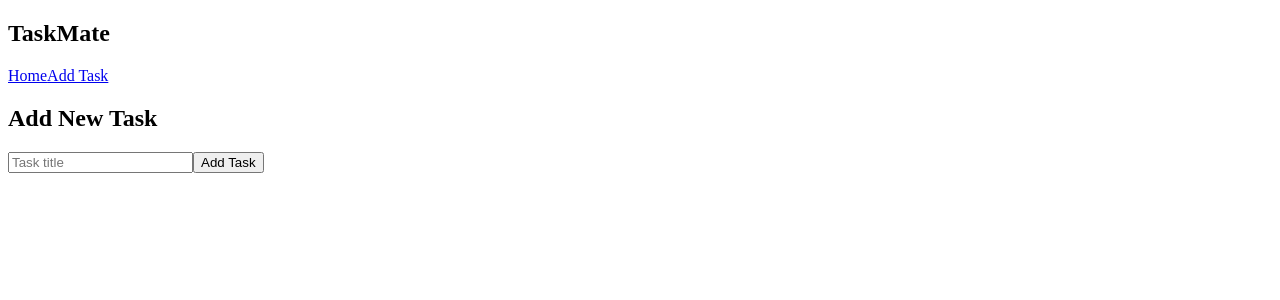
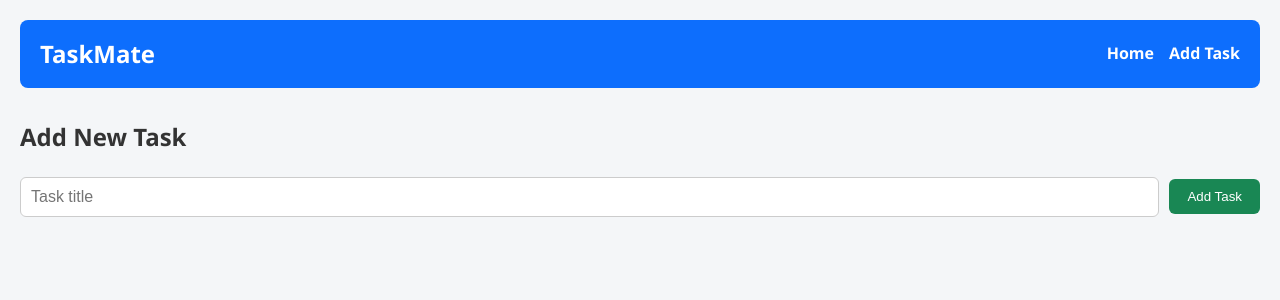
Before and after one commit to BKiptoo/Taskmate, a React (Create React App) app: page /add in a window 1280 px wide. Shown: the top 300 px of the page. Built offline with nearby package versions, Linux system fonts and the light colour scheme.

Commit message:
Refactor task data structure and enhance styling for improved UI/UX

```diff
--- a/db.json
+++ b/db.json
@@ -1,14 +1,24 @@
 {
   "tasks": [
-    {
-      "id": "1",
-      "title": "Learn React",
-      "completed": false
-    },
     {
       "id": "e286",
       "title": "hello",
       "completed": false
+    },
+    {
+      "id": "fbe9",
+      "title": "Home",
+      "completed": false
+    },
+    {
+      "id": "f878",
+      "title": "Learn React  Before next week",
+      "completed": false
+    },
+    {
+      "id": "c3ea",
+      "title": "nu",
+      "completed": false
     }
   ]
 }
--- a/src/App.css
+++ b/src/App.css
@@ -1,39 +1,127 @@
+* {
+  margin: 0;
+  padding: 0;
+  box-sizing: border-box;
+}
+
 body {
-  font-family: Arial;
+  font-family: "Segoe UI", sans-serif;
+  background-color: #f4f6f8;
+  color: #333;
+  line-height: 1.6;
   padding: 20px;
 }
 
+/* Navbar */
 .navbar {
+  background-color: #0d6efd;
+  color: white;
+  padding: 15px 20px;
+  margin-bottom: 30px;
   display: flex;
   justify-content: space-between;
-  background: #333;
+  align-items: center;
+  border-radius: 8px;
+}
+
+.navbar h2 {
+  font-size: 1.5rem;
+}
+
+.navbar a {
+  color: white;
+  margin-left: 15px;
+  text-decoration: none;
+  font-weight: bold;
+  transition: color 0.3s ease;
+}
+
+.navbar a:hover {
+  color: #ffe164;
+}
+
+/* Container */
+h2 {
+  margin-bottom: 20px;
+}
+
+/* Form */
+.form {
+  display: flex;
+  align-items: center;
+  gap: 10px;
+}
+
+.form input[type="text"] {
+  flex: 1;
   padding: 10px;
+  border: 1px solid #ccc;
+  border-radius: 6px;
+  font-size: 1rem;
+}
+
+.form button {
+  background-color: #198754;
+  color: white;
+  padding: 10px 18px;
+  border: none;
+  border-radius: 6px;
+  cursor: pointer;
+  transition: background-color 0.3s ease;
+}
+
+.form button:hover {
+  background-color: #146c43;
+}
+
+/* Task List */
+.task-list {
+  margin-top: 10px;
+  display: flex;
+  flex-direction: column;
+  gap: 12px;
+}
+
+/* Task Item */
+.task-item {
+  display: flex;
+  justify-content: space-between;
+  align-items: center;
+  background-color: #ffffff;
+  padding: 12px 16px;
+  border-radius: 6px;
+  border: 1px solid #ddd;
+  box-shadow: 0px 2px 4px rgba(0,0,0,0.05);
+}
+
+.task-item span {
+  font-size: 1.1rem;
+}
+
+.task-item button {
+  padding: 6px 12px;
+  margin-left: 5px;
+  border: none;
+  border-radius: 4px;
+  font-weight: bold;
+  cursor: pointer;
+  transition: background-color 0.3s ease;
+}
+
+.task-item button:first-of-type {
+  background-color: #ffc107;
+  color: #000;
+}
+
+.task-item button:first-of-type:hover {
+  background-color: #e0a800;
+}
+
+.task-item button:last-of-type {
+  background-color: #dc3545;
   color: #fff;
 }
 
-.navbar a {
-  color: #fff;
-  margin-left: 10px;
-  text-decoration: none;
+.task-item button:last-of-type:hover {
+  background-color: #b02a37;
 }
-
-.task-list {
-  margin-top: 20px;
-}
-
-.task-item {
-  display: flex;
-  justify-content: space-between;
-  padding: 8px;
-  border-bottom: 1px solid #ccc;
-}
-
-.form input {
-  padding: 8px;
-  margin-right: 10px;
-}
-
-button {
-  padding: 5px 10px;
-  margin-left: 5px;
-}
--- a/src/App.js
+++ b/src/App.js
@@ -1,4 +1,5 @@
 import { Routes, Route } from "react-router-dom";
+import "./App.css";
 import Navbar from "./components/Navbar";
 import Home from "./pages/Home";
 import Add from "./pages/Add";
--- a/src/components/TaskItem.jsx
+++ b/src/components/TaskItem.jsx
@@ -1,4 +1,4 @@
-    function TaskItem({ task, onDelete, onToggle }) {
+function TaskItem({ task, onDelete, onToggle }) {
   return (
     <div className="task-item">
       <span style={{ textDecoration: task.completed ? "line-through" : "none" }}>
```
